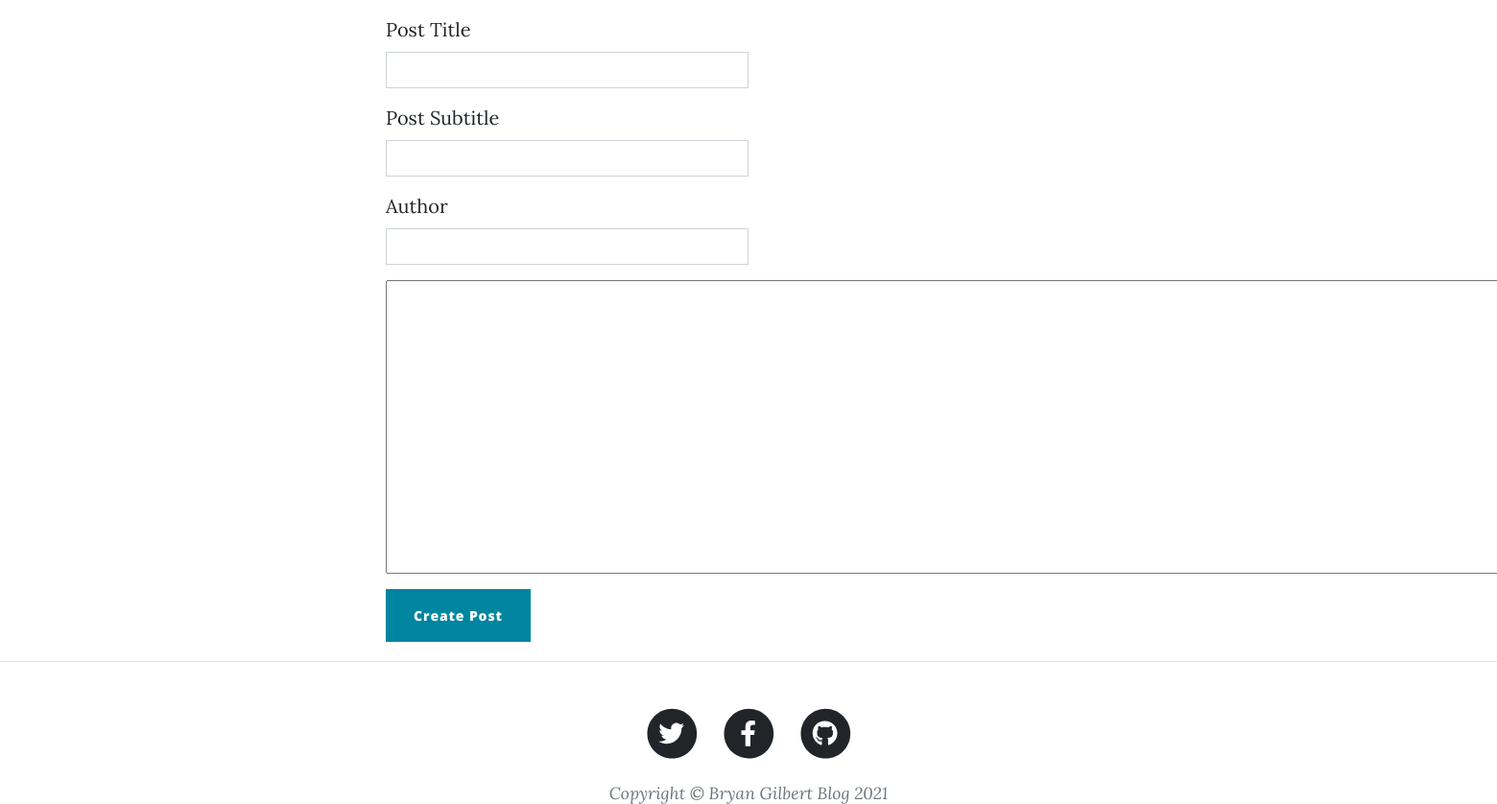
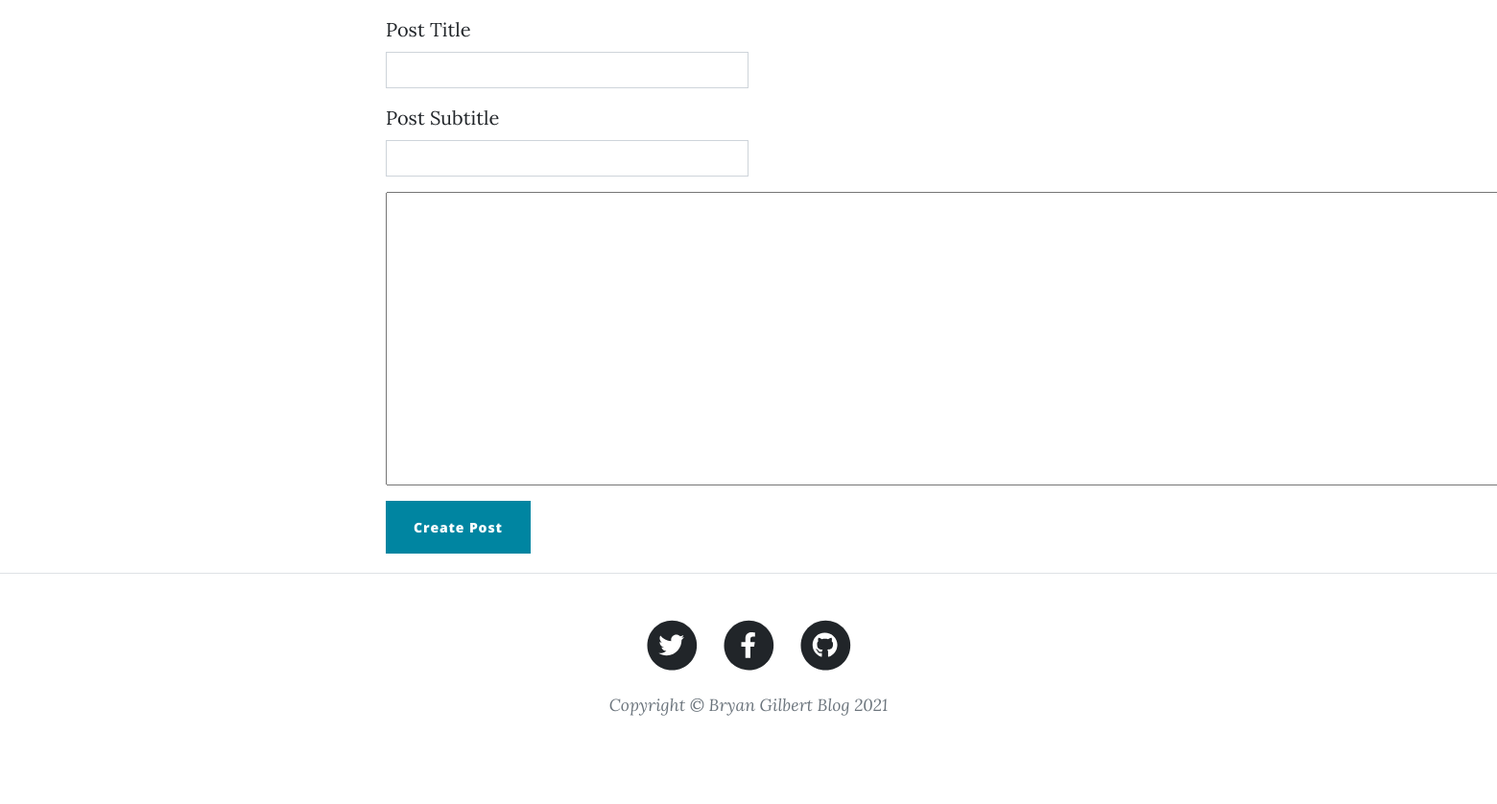
Before and after one commit to Defalt42/Blog, a Flask app: page /addpost in a window 1560 px wide; the page is wider, and only the part inside the window is pictured. Shown: the part 432-1270 px from the top of that part at 96% size. After the commit the page ends 1178 px from the top of that part, so only its background shows below. Run offline with Flask 2, Linux system fonts and the light colour scheme; the visitor is signed in with stand-in values (Sample User, id 1); some libraries are stand-ins or nearby versions.

Commit message:
Set up blog posts to use current logged in user as author

```diff
--- a/flask_blog/main.py
+++ b/flask_blog/main.py
@@ -3,7 +3,7 @@ from flask import Blueprint, render_template, url_for, request, redirect
 from . import db
 from .models import Post
 from sqlalchemy.exc import IntegrityError
-from flask_login import LoginManager, login_required
+from flask_login import LoginManager, login_required, current_user
 
 main = Blueprint('main', __name__)
 
@@ -31,7 +31,8 @@ def post(id):
 @login_required
 def add_post():
     if request.form:
-        post = Post(author=request.form['author'], title=request.form['title'],
+        author = current_user.name
+        post = Post(author=author, title=request.form['title'],
             sub_title=request.form['sub_title'], content=request.form['content'])
 
         db.session.add(post)
--- a/flask_blog/templates/addpost.html
+++ b/flask_blog/templates/addpost.html
@@ -11,10 +11,10 @@
                 <label for="sub_title" class="form-label">Post Subtitle</label>
                 <input type="text" class="form-control" name="sub_title" id="sub_title">
             </div>
-            <div class="w-50 mb-3">
+            <!-- <div class="w-50 mb-3">
                 <label for="author" class="form-label">Author</label>
                 <input type="text" class="form-control" name="author" id="author">
-            </div>
+            </div> -->
             <div class="w-50 mb-3">
                 <label hidden for="content" class="form-label">Content</label>
                 <textarea name="content" id="content" cols="100" rows="10"></textarea>
```
